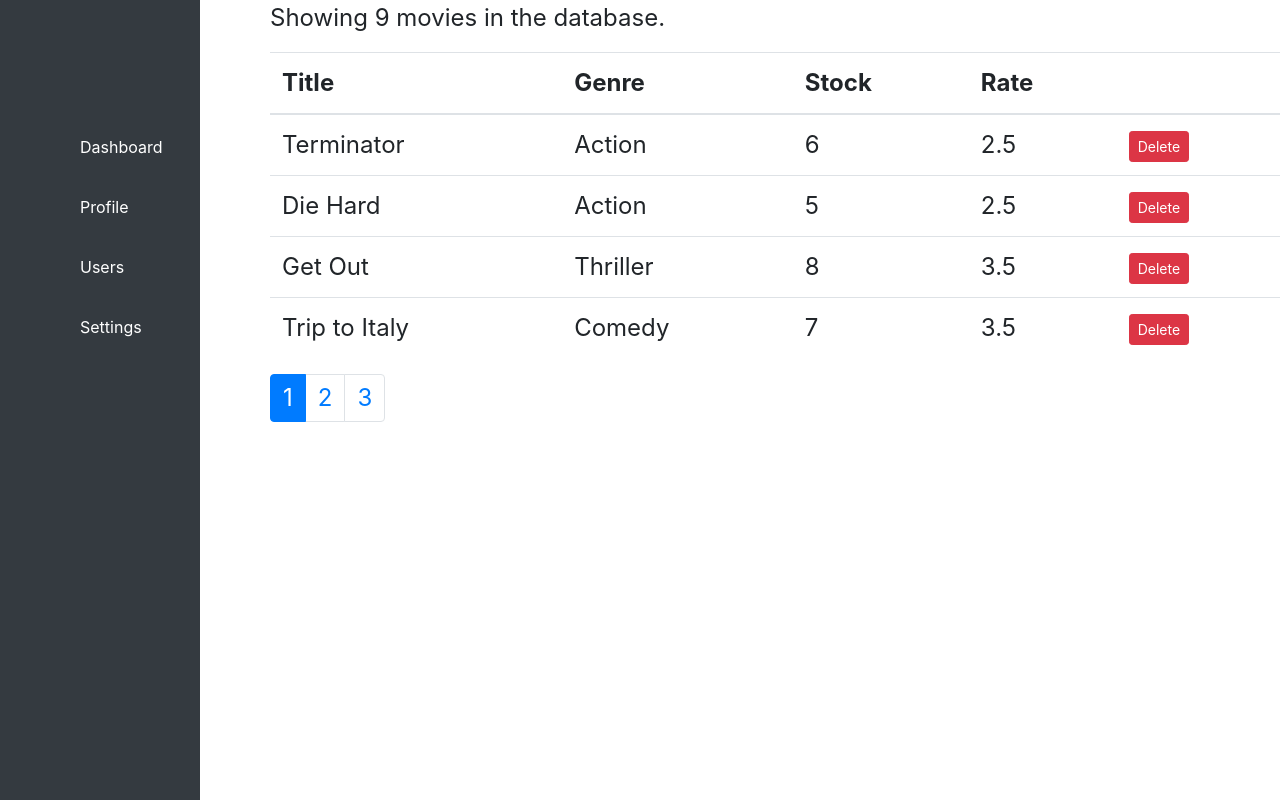
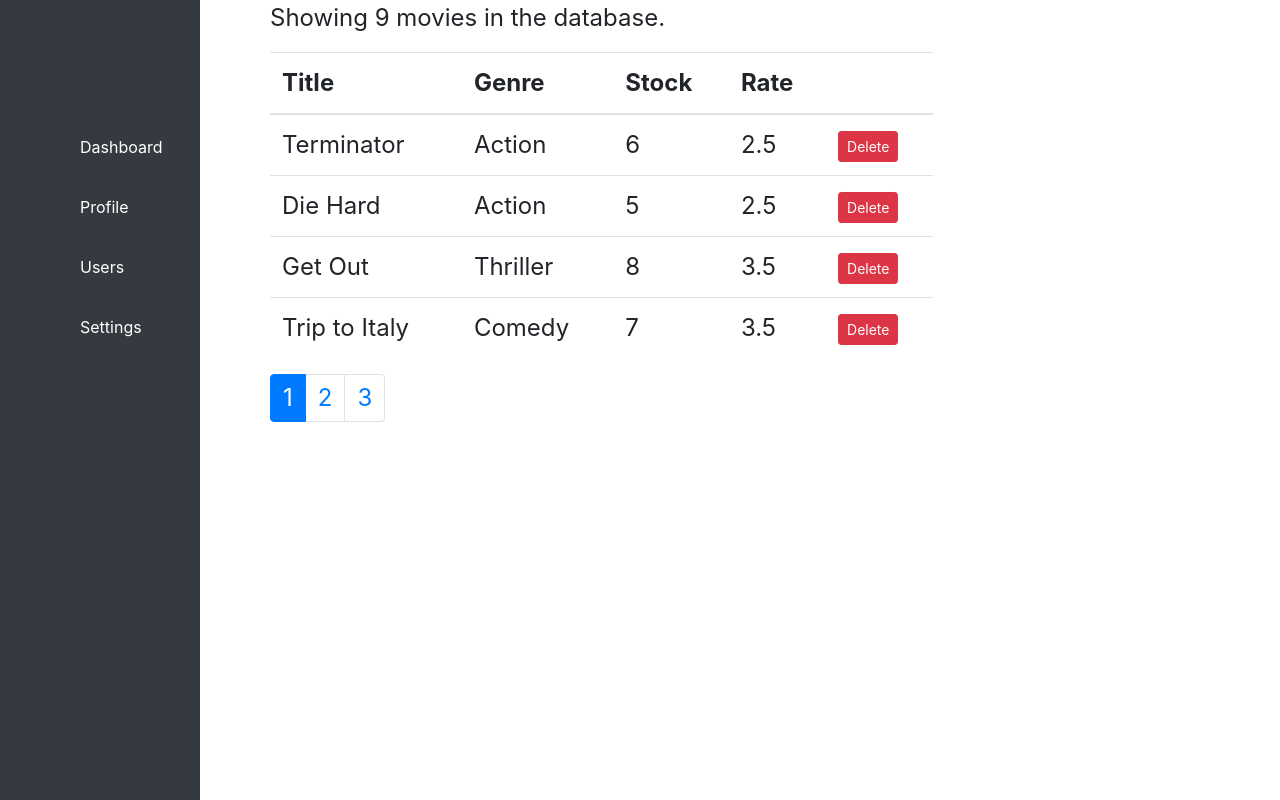
Before and after one commit to mustafasheikh1/VME, a React (Create React App) app: page /users in a window 1280 px wide. Built offline with nearby package versions, Linux system fonts and the light colour scheme; the HTML template or start-up script is replaced by a standard one.

Commit message:
Table Users table extracted

```diff
--- a/src/components/users.jsx
+++ b/src/components/users.jsx
@@ -2,6 +2,7 @@ import React, { Component } from "react";
 import { getMovies } from "../services/fakeMovieService";
 import { paginate } from "../utils/paginate";
 import Pagination from "./common/pagination";
+import UsersTable from "./usersTable";
 
 class Users extends Component {
   state = {
@@ -31,42 +32,18 @@ class Users extends Component {
     const movies = paginate(allMovies, currentPage, pageSize);
     return (
       <React.Fragment>
+        <div className="row">
+          <div className="col-sm-8">
             <p>Showing {count} movies in the database.</p>
-        <table className="table">
-          <thead>
-            <tr>
-              <th>Title</th>
-              <th>Genre</th>
-              <th>Stock</th>
-              <th>Rate</th>
-              <th></th>
-            </tr>
-          </thead>
-          <tbody>
-            {movies.map((movie) => (
-              <tr key={movie._id}>
-                <td>{movie.title}</td>
-                <td>{movie.genre.name}</td>
-                <td>{movie.numberInStock}</td>
-                <td>{movie.dailyRentalRate}</td>
-                <td>
-                  <button
-                    onClick={() => this.handleDelete(movie)}
-                    className="btn btn-danger btn-sm"
-                  >
-                    Delete
-                  </button>
-                </td>
-              </tr>
-            ))}
-          </tbody>
-        </table>
+            <UsersTable movies={movies} onDelete={this.handleDelete} />
             <Pagination
               itemsCount={count}
               pageSize={pageSize}
               currentPage={currentPage}
               onPageChange={this.handlePageChange}
             />
+          </div>
+        </div>
       </React.Fragment>
     );
   }
--- /dev/null
+++ b/src/components/usersTable.jsx
@@ -0,0 +1,37 @@
+import React from "react";
+
+const UsersTable = ({ movies, onDelete }) => {
+  return (
+    <table className="table">
+      <thead>
+        <tr>
+          <th>Title</th>
+          <th>Genre</th>
+          <th>Stock</th>
+          <th>Rate</th>
+          <th></th>
+        </tr>
+      </thead>
+      <tbody>
+        {movies.map((movie) => (
+          <tr key={movie._id}>
+            <td>{movie.title}</td>
+            <td>{movie.genre.name}</td>
+            <td>{movie.numberInStock}</td>
+            <td>{movie.dailyRentalRate}</td>
+            <td>
+              <button
+                onClick={() => this.onDelete(movie)}
+                className="btn btn-danger btn-sm"
+              >
+                Delete
+              </button>
+            </td>
+          </tr>
+        ))}
+      </tbody>
+    </table>
+  );
+};
+
+export default UsersTable;
```
Lines whose indentation alone changed are shown as unchanged.
